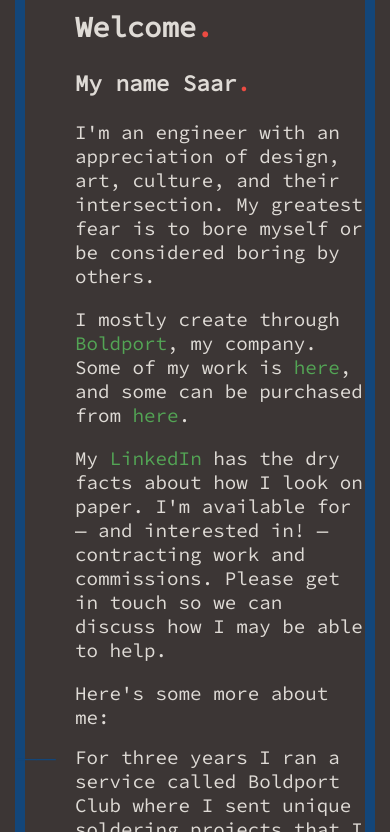
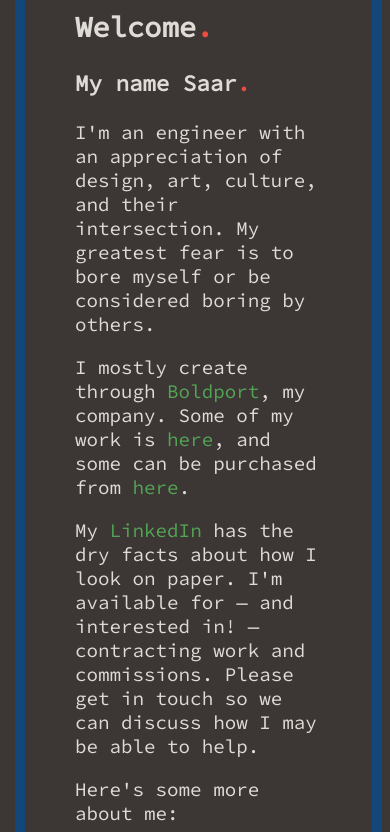
Before and after one commit to saardrimer/saardrimer.github.io, a plain HTML site: page index.html in a window 390 px wide. Shown: the part 135-967 px from the top of the page. Drawn offline with Linux system fonts and the light colour scheme.

Commit message:
Better padding for mobile view

```diff
--- a/index.html
+++ b/index.html
@@ -12,8 +12,10 @@ font-size: larger;
 padding-left: 50px;
 padding-top: 30px;
 padding-bottom: 50px;
+padding-right: 50px;
 max-width: 650px;
-margin: 15px;
+margin-top: 15px;
+margin-left: 15px;
 border-color: #134679;
 border-width: 0 10px 0 10px;
 border-style: solid;
```
